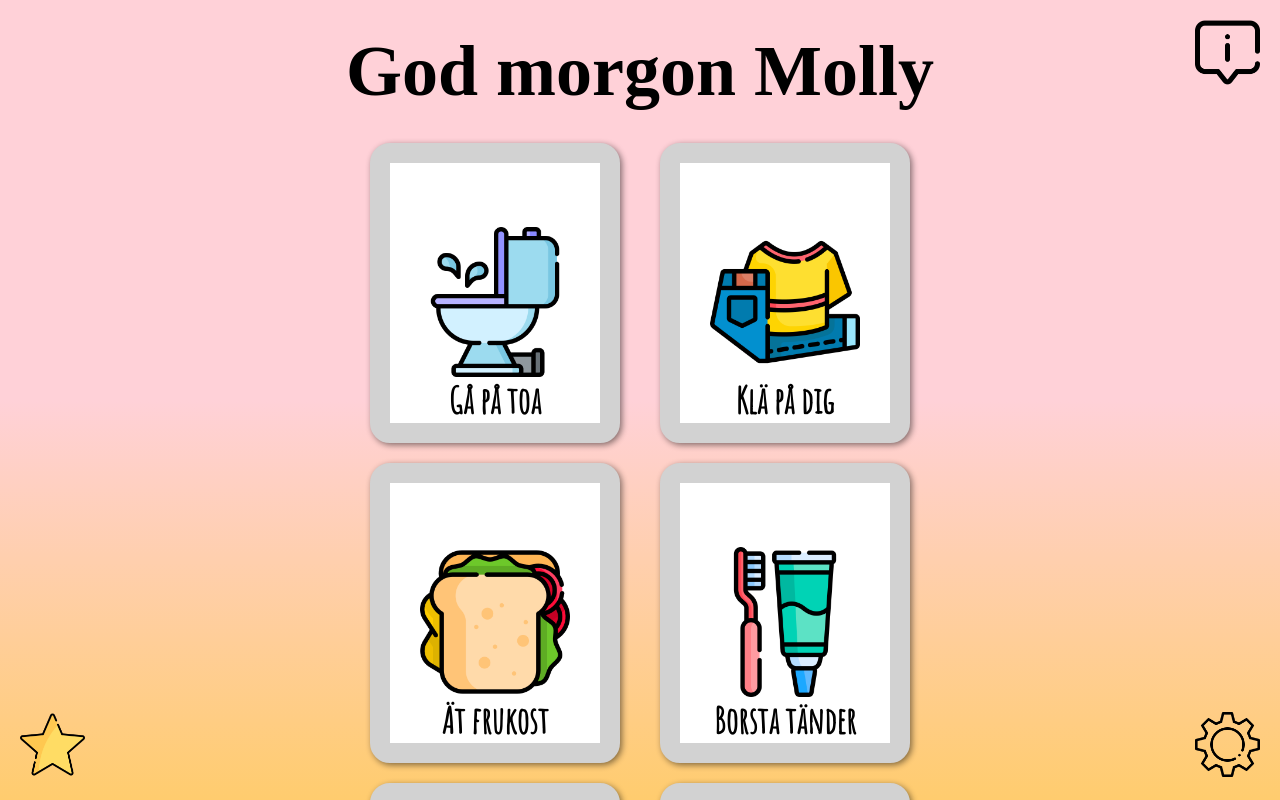
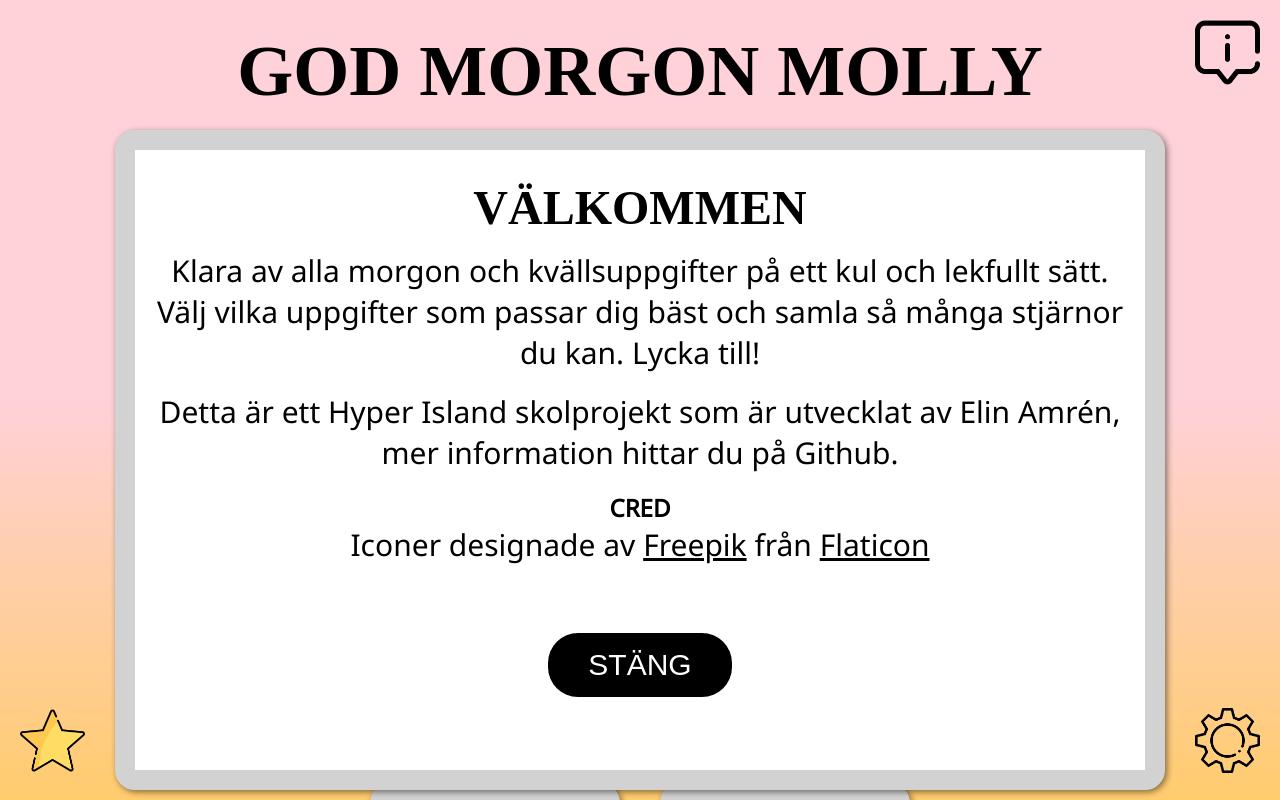
Before and after one commit to elinamren/kids-routine, a React (Create React App) app: page / in a window 1280 px wide. Shown: the top 800 px of the page. Built offline with nearby package versions, Linux system fonts and the light colour scheme; a web font is replaced by a local one.

Commit message:
info div

```diff
--- a/src/App.css
+++ b/src/App.css
@@ -1,4 +1,5 @@
 @import url("https://fonts.googleapis.com/css2?family=Amatic+SC&family=Love+Ya+Like+A+Sister&display=swap");
+@import url("https://fonts.googleapis.com/css2?family=Noto+Sans&display=swap");
 
 * {
   box-sizing: border-box;
@@ -17,12 +18,47 @@
 h1,
 h2 {
   font-family: "Love Ya Like A Sister", cursive;
+  text-transform: uppercase;
+}
+
+h1 {
   font-size: 72px;
+}
+
+h2 {
+  font-size: 48px;
+  padding-bottom: 15px;
 }
 
 h3 {
   font-family: "Amatic SC", cursive;
   font-size: 36px;
+}
+
+p,
+h4 {
+  font-size: 24px;
+  font-family: "Noto Sans", sans-serif;
+}
+
+a {
+  color: black;
+}
+
+a:hover {
+  color: orange;
+}
+
+button {
+  background-color: black;
+  color: white;
+  text-transform: uppercase;
+  font-size: 30px;
+  border: none;
+  border-radius: 30px;
+  padding: 15px 40px;
+  cursor: pointer;
+  margin-top: 50px;
 }
 
 .cards-container {
@@ -48,24 +84,41 @@ h3 {
 
 .icon-button {
   background-color: transparent;
-  border: none;
-  cursor: pointer;
+  position: absolute;
+  padding: 0;
+  margin: 0;
 }
 
 #info-button {
-  position: absolute;
   top: 20px;
   right: 20px;
 }
 
 #settings-button {
-  position: absolute;
   bottom: 20px;
   right: 20px;
 }
 
 #star-button {
-  position: absolute;
   bottom: 20px;
   left: 20px;
 }
+
+.container {
+  border: 20px solid rgb(210, 210, 210);
+  border-radius: 20px;
+  box-shadow: 2px 2px 6px rgba(0, 0, 0, 0.495);
+  background-color: white;
+  position: absolute;
+  width: 1050px;
+  height: 660px;
+  top: 130px;
+  left: 50%;
+  transform: translateX(-50%);
+  margin: auto;
+  padding: 30px 20px;
+}
+
+.info p {
+  font-size: 30px;
+}
--- a/src/App.js
+++ b/src/App.js
@@ -2,6 +2,7 @@ import "./App.css";
 import Cards from "./components/Cards";
 import Header from "./components/Header.js";
 import IconButton from "./components/Icon-button";
+import Info from "./components/Info";
 
 function App() {
   return (
@@ -15,6 +16,7 @@ function App() {
         id="settings-button"
       />
       <IconButton src="images/star.png" alt="star" id="star-button" />
+      <Info />
     </div>
   );
 }
--- /dev/null
+++ b/src/components/Info.js
@@ -0,0 +1,33 @@
+const Info = () => {
+  return (
+    <div className="info container">
+      <h2>Välkommen</h2>
+      <p>
+        Klara av alla morgon och kvällsuppgifter på ett kul och lekfullt sätt.
+        Välj vilka uppgifter som passar dig bäst och samla så många stjärnor du
+        kan. Lycka till!
+      </p>
+      <br />
+      <p>
+        Detta är ett Hyper Island skolprojekt som är utvecklat av Elin Amrén,
+        mer information hittar du på Github.
+      </p>
+      <br />
+      <h4>CRED</h4>
+      <p>
+        Iconer designade av{" "}
+        <a href="https://www.freepik.com" title="Freepik">
+          Freepik
+        </a>{" "}
+        från{" "}
+        <a href="https://www.flaticon.com/" title="Flaticon">
+          Flaticon
+        </a>
+      </p>
+      <br />
+      <button>Stäng</button>
+    </div>
+  );
+};
+
+export default Info;
```
